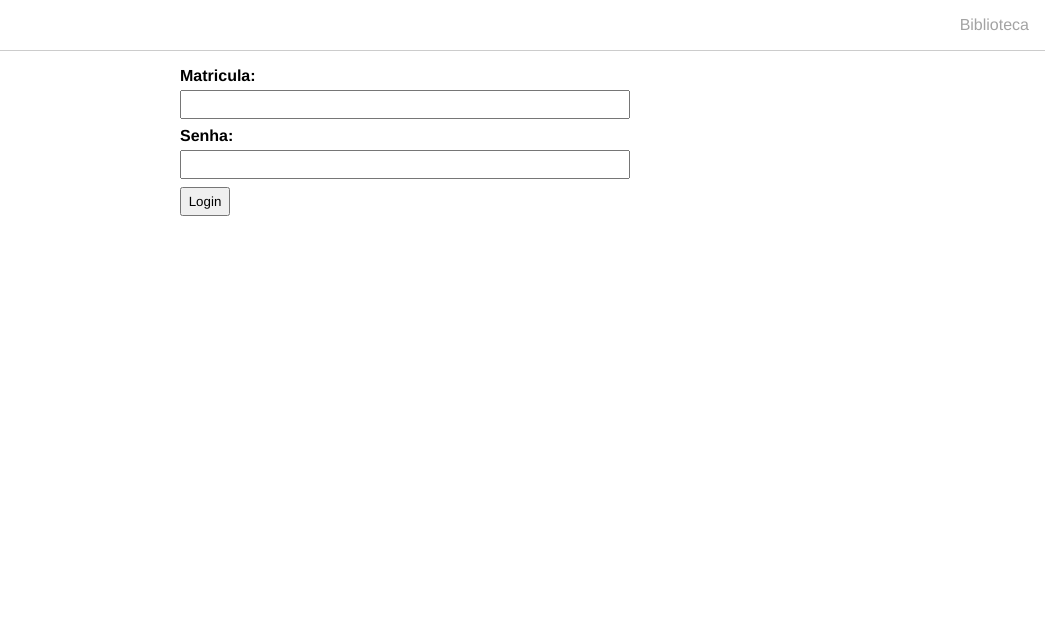
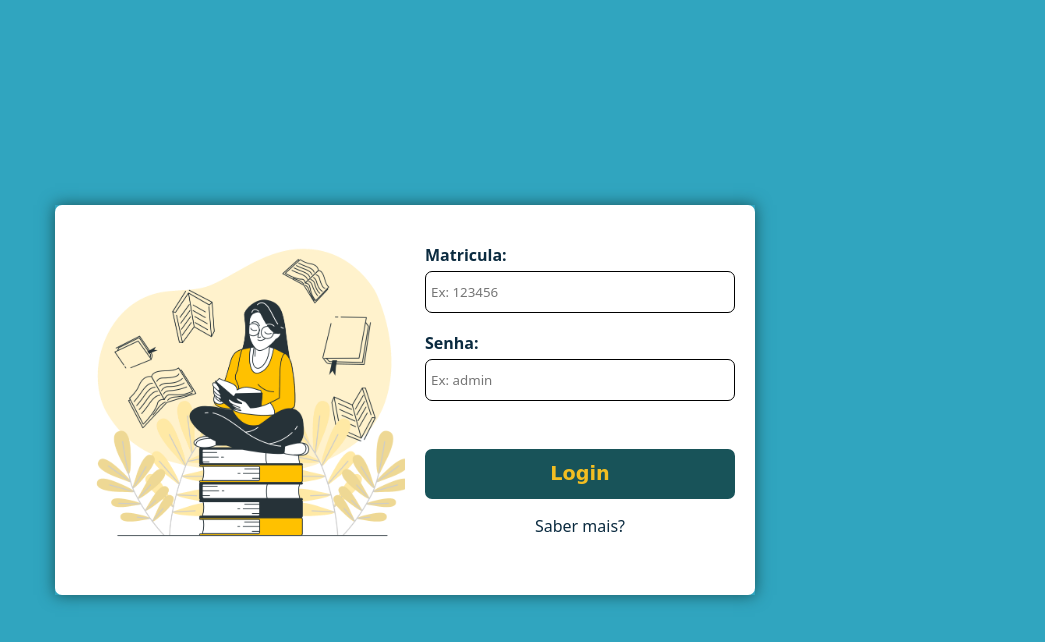
Before and after one commit to isaacgoncod/biblioteca-express-mysql, a plain HTML site: page front/login.html in a window 1280 px wide. Shown: the whole page, without its empty margins (235-1280 px from the left). Drawn offline with Linux system fonts and the light colour scheme; a web font is replaced by a local one.

Commit message:
Login css

```diff
--- a/front/css/login.css
+++ b/front/css/login.css
@@ -1,32 +1,86 @@
-@import url("./header.css");
+@import url("https://fonts.googleapis.com/css2?family=Cedarville+Cursive&display=swap");
 
-h1 {
+* {
+  font-family: system-ui, -apple-system, BlinkMacSystemFont, "Segoe UI", Roboto,
+    Oxygen, Ubuntu, Cantarell, "Open Sans", "Helvetica Neue", sans-serif;
+  margin: 0;
+  padding: 0;
+}
+body {
+  width: 100vw;
+  height: 100vh;
+  display: flex;
+  justify-content: center;
+  align-items: center;
+  background-color: #30a5bf;
+}
+main {
+  width: 700px;
+  display: flex;
+  box-shadow: 0px 0px 15px 0px #185359;
+}
+section {
+  width: 50%;
+}
+#img-login {
+  background-color: #fff;
+  background-image: url("../assets/login.png");
+  background-size: cover;
+  border-radius: 7px 0 0 7px;
+}
+.form {
+  min-width: 20%;
+  height: 350px;
+  padding: 20px;
+  background-color: #fff;
+  border-top-right-radius: 7px;
+  border-bottom-right-radius: 7px;
+}
+.form a {
+  display: block;
   text-align: center;
-  margin-bottom: 1em;
+  text-decoration: none;
+  margin-top: 1rem;
+  color: #0b2b40;
 }
-
-.form {
-  width: 450px;
-  margin: 0 auto;
+.form a:hover {
+  color: #185359;
 }
-
 .form-control {
   display: flex;
   flex-direction: column;
-  margin-bottom: 0.5em;
+  margin-top: 1.2rem;
 }
 
 .form-control label {
   font-weight: bold;
   margin-bottom: 0.3em;
+  color: #0b2b40;
 }
 
 .form-control input {
+  height: 30px;
   outline: none;
   padding: 5px;
+  border: 1px solid;
+  border-radius: 7px;
 }
 .form button {
-  width: 50px;
+  width: 100%;
+  height: 50px;
   padding: 5px;
+  background-color: #185359;
+  color: #f2be22;
+  font-size: 1.2rem;
+  font-weight: bold;
+  border: none;
+  border-radius: 7px;
+  margin-top: 3rem;
+  font-family: "Cedarville Cursive", cursive;
+}
+.form button:hover {
   cursor: pointer;
+  background-color: #f2be22;
+  color: #185359;
+  transition: 0.2s;
 }
--- a/front/login.html
+++ b/front/login.html
@@ -8,23 +8,23 @@
     <title>Login</title>
   </head>
   <body>
-    <nav id="navbar">
-      <ul>
-        <li><a href="./login.html">Biblioteca</a></li>
-      </ul>
-    </nav>
-
+    <main>
+      <section id="img-login"></section>
+      <section>
         <div class="form">
           <div class="form-control">
             <label for="matricula">Matricula:</label>
-        <input type="text" id="matricula" />
+            <input type="text" id="matricula" placeholder="Ex: 123456" />
           </div>
           <div class="form-control">
             <label for="senha">Senha:</label>
-        <input type="password" id="senha" />
+            <input type="password" id="senha" placeholder="Ex: admin" />
           </div>
           <button onclick="autenticar()">Login</button>
+          <a href="">Saber mais?</a>
         </div>
+      </section>
+    </main>
   </body>
   <script src="./js/login.js"></script>
 </html>
```
Also changed, not shown: front/assets/login.png (added). Lines whose indentation alone changed are shown as unchanged.
